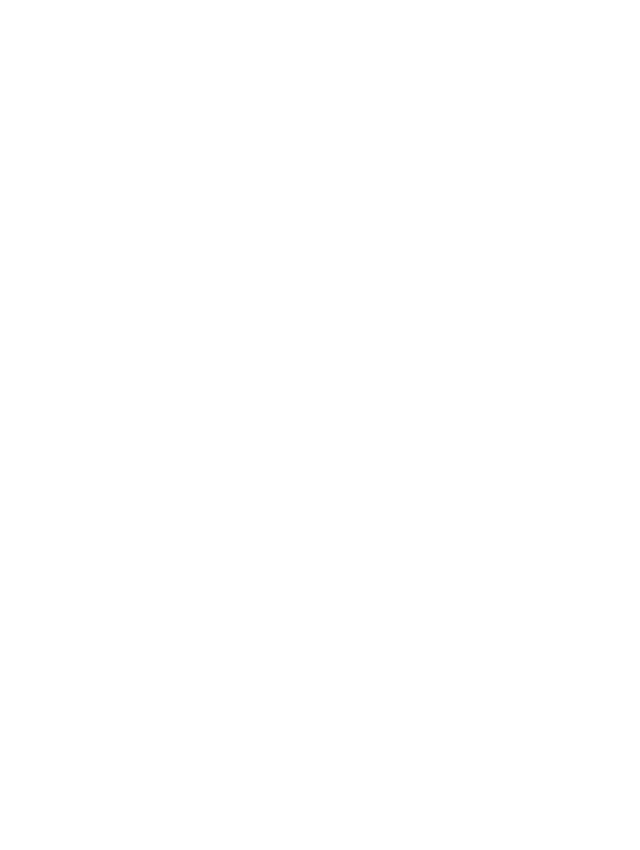
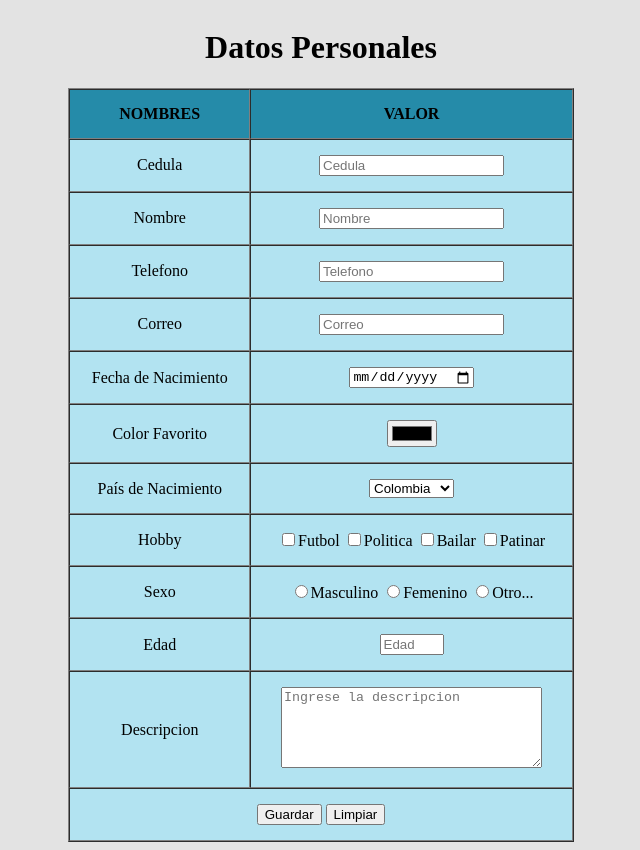
Before and after one commit to Estebanespg/JSClasses, a plain HTML site: page CLASE02/home.html in a window 1280 px wide. Shown: the whole page, without its empty margins (319-959 px from the left). Before the commit the page ends 800 px from the top, so only its background shows below. Drawn offline with Linux system fonts and the light colour scheme.

Commit message:
commit con formulario de la clase 2

```diff
--- /dev/null
+++ b/CLASE02/css/style.css
@@ -0,0 +1,13 @@
+.titleBox{
+    display: flex;
+    justify-content: center;
+    text-align: center;
+}
+.tableBox{
+    display: flex;
+    justify-content: center;
+    text-align: center;
+}
+.tableTitleRow{
+    background-color:#258BA9;
+}
--- a/CLASE02/home.html
+++ b/CLASE02/home.html
@@ -2,11 +2,98 @@
 <html lang="en">
 <head>
     <meta charset="UTF-8">
+    <!--Para identificar letras como dieresis, tildes y ñ´s-->
     <meta http-equiv="X-UA-Compatible" content="IE=edge">
     <meta name="viewport" content="width=device-width, initial-scale=1.0">
-    <title>Document</title>
+    <link rel="stylesheet" href="css/style.css">
+    <title>😬Datos Personales</title>
 </head>
-<body>
+<body bgcolor="#E3E3E3">
+    <div class="titleBox">
+        <h1>Datos Personales</h1>
+    </div>
+    <div class="tableBox">
+        <table border="1" cellspacing="0" cellpadding="15" width="40%">
+            <thead>
+                <tr bgcolor="#258BA9">
+                    <th>NOMBRES</th>
+                    <th>VALOR</th>
+                </tr>
+            </thead>
+            <form action="">
+                <tbody>
+                <tr bgcolor="#B2E3F1">
+                    <td><label>Cedula</label></td>
+                    <td><input type="number" name="txtCedula" id="txtCedula" placeholder="Cedula"></td>
+                </tr>
+                <tr bgcolor="#B2E3F1">
+                    <td><label>Nombre</label></td>
+                    <td><input type="text" name="txtNombre" id="txtNombre" placeholder="Nombre"></td>
+                </tr>
+                <tr bgcolor="#B2E3F1">
+                    <td><label>Telefono</label></td>
+                    <td><input type="text" name="txtTelefono" id="txtTelefono" placeholder="Telefono"></td>
+                </tr>
+                <tr bgcolor="#B2E3F1">
+                    <td><label>Correo</label></td>
+                    <td><input type="email" name="txtCorreo" id="txtCorreo" placeholder="Correo"></td>
+                </tr>
+                <tr bgcolor="#B2E3F1">
+                    <td><label>Fecha de Nacimiento</label></td>
+                    <td><input type="date" name="txtFechaNac" id="txtFechaNac"></td>
+                </tr>
+                <tr bgcolor="#B2E3F1">
+                    <td><label>Color Favorito</label></td>
+                    <td><input type="color" name="txtColor" id="txtColor"></td>
+                </tr>
+                <tr bgcolor="#B2E3F1">
+                    <td><label>País de Nacimiento</label></td>
+                    <td>
+                        <select name="cboPais" id="cboPais">
+                            <option value="2">Monaco</option>
+                            <option value="1" selected>Colombia</option>
+                            <option value="3">Venezuela</option>
+                            <option value="4">Rusia</option>
+                        </select>
+                    </td>
+                </tr>
+                <tr bgcolor="#B2E3F1">
+                    <td><label>Hobby</label></td>
+                    <td>
+                        <input type="checkbox" name="chkFutbol" id="chkFutbol">Futbol
+                        <input type="checkbox" name="chkPolitica" id="chkPolitica">Politica
+                        <input type="checkbox" name="chkBailar" id="chkBailar">Bailar
+                        <input type="checkbox" name="chkPatinar" id="chkPatinar">Patinar
+                    </td>
+                </tr>
+                <tr bgcolor="#B2E3F1">
+                    <td><label>Sexo</label></td>
+                    <td>
+                        <input type="radio" name="optSexo" id="optSexo">Masculino
+                        <input type="radio" name="optSexo" id="optSexo">Femenino
+                        <input type="radio" name="optSexo" id="optSexo">Otro...
+                    </td>
+                </tr>
+                <tr bgcolor="#B2E3F1">
+                    <td><label>Edad</label></td>
+                    <td><input type="number" name="txtEdad" id="txtEdad" min="1" max="200" placeholder="Edad"></td>
+                </tr>
+                <tr bgcolor="#B2E3F1">
+                    <td><label>Descripcion</label></td>
+                    <td><textarea name="txtDescripcion" id="txtDescripcion" cols="30" rows="5" placeholder="Ingrese la descripcion"></textarea></td>
+                </tr>
+                <tr bgcolor="#B2E3F1">
+                    <td colspan="2">
+                        <button type="submit">Guardar</button>
+                        <button type="reset">Limpiar</button>
+                    </td>
+                </tr>
+                </tbody>
+            </form>
+            <tfoot>
 
+            </tfoot>
+        </table>
+    </div>
 </body>
 </html>
```
